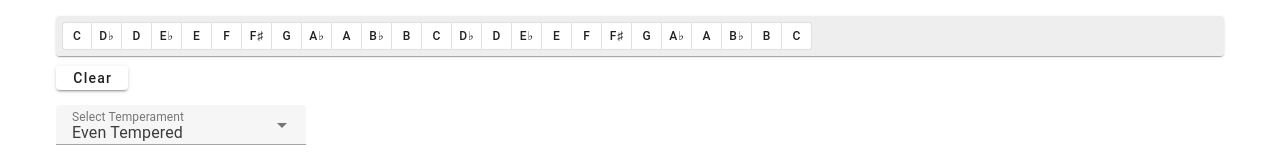
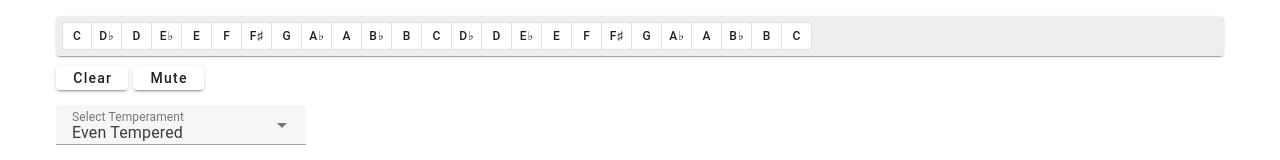
Before and after one commit to mrlauer/tuningtest, a Vue app: page / in a window 1280 px wide. Shown: the top 160 px of the page. Built offline with nearby package versions, Linux system fonts and the light colour scheme; a small style sheet from the web is missing.

Commit message:
mute button

```diff
--- a/src/components/Tuning.vue
+++ b/src/components/Tuning.vue
@@ -30,6 +30,14 @@
             </v-card>
             <v-btn @click="rawSelection = []" class="clear-button" density="compact">
               Clear
+            </v-btn>
+            <v-btn
+              @click="muted = !muted;"
+              :active="muted"
+              :color="muted ? 'primary' : 'default'"
+              class="mute-button"
+              density="compact">
+              Mute
             </v-btn>
             <v-select
               v-model="temperament"
@@ -159,6 +167,7 @@
 const notenames = ref(['C', 'D♭', 'D', 'E♭', 'E', 'F', 'F♯', 'G', 'A♭', 'A', 'B♭', 'B']);
 const rawSelection = ref([] as number[]);
 
+const muted = ref(false);
 
 watch(rawSelection, (newVal: number[], oldValue: number[]) => {
     clear_oscillators();
@@ -172,6 +181,15 @@
     clear_oscillators();
     if (rawSelection.value.length > 0) {
         create_oscillators();
+    }
+});
+
+watch(muted, (newVal) => {
+        gain.gain.setValueAtTime(gain.gain.value, audioCtx.currentTime);
+    if (newVal) {
+        gain.gain.exponentialRampToValueAtTime(0.0001, audioCtx.currentTime + .03);
+    } else {
+        gain.gain.exponentialRampToValueAtTime(0.2, audioCtx.currentTime + .03);
     }
 });
 
@@ -190,7 +208,7 @@
   height: 40px;
   min-height: 40px;
 }
-.clear-button {
-  margin: 10px 0 5px 0;
+.clear-button, .mute-button {
+  margin: 10px 5px 5px 0;
 }
 </style>
```
